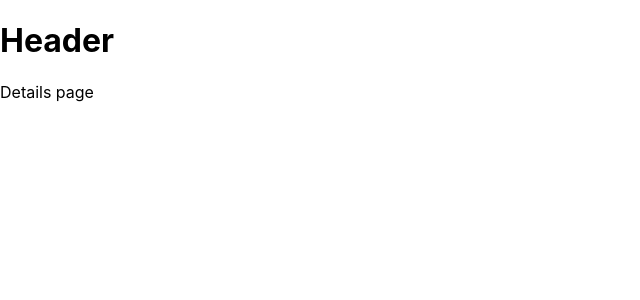
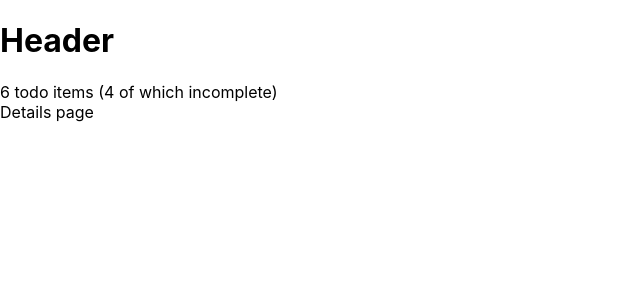
Before and after one commit to VahanAper/dataowl-todo, a React (Create React App) app: page /details/1 in a window 1280 px wide. Shown: the top 300 px of the page, without its empty margins (0-640 px from the left). Built offline with nearby package versions, Linux system fonts and the light colour scheme.

Commit message:
Add total message in Header and Day components

```diff
--- a/src/components/layout/Header.tsx
+++ b/src/components/layout/Header.tsx
@@ -1,13 +1,22 @@
 import React from 'react';
+import { useSelector } from 'react-redux';
+
+import { generateTotalMessage } from '../../utils';
+import { getTodos } from '../../store/selectors/todos';
 
 type Props = {
   heading?: string;
 };
 
 const Header = ({ heading = 'Header' }: Props) => {
+  const todos = useSelector(getTodos);
+  const totalMessage = generateTotalMessage(todos);
+
   return (
     <header>
       <h1>{heading}</h1>
+
+      <div>{totalMessage}</div>
     </header>
   );
 };
--- a/src/components/ui/Day.tsx
+++ b/src/components/ui/Day.tsx
@@ -1,5 +1,7 @@
 import React from 'react';
 import { Link } from 'react-router-dom';
+
+import { generateTotalMessage } from '../../utils';
 
 import './Day.css';
 
@@ -10,13 +12,14 @@ type Props = {
 
 const Day = ({ day, todos }: Props) => {
   const formatedDay = new Date(day).getUTCDate();
-
-  console.log('todos ::: ', todos)
+  const totalMessage = generateTotalMessage(todos);
 
   return (
     <Link to={'/details/' + day}>
       <div className="day">
         <p>{formatedDay}</p>
+
+        <p>{totalMessage}</p>
       </div>
     </Link>
   );
```
